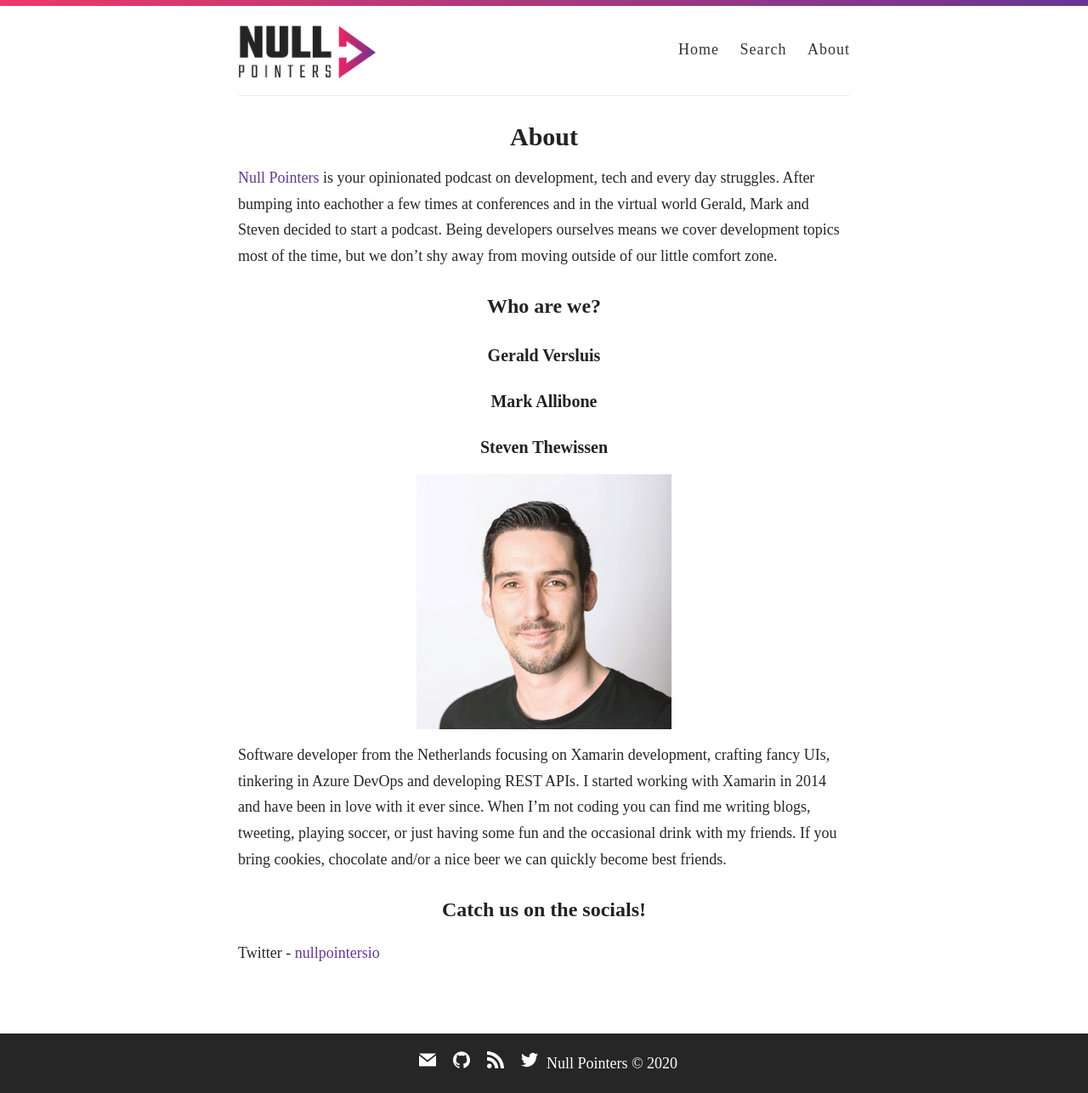
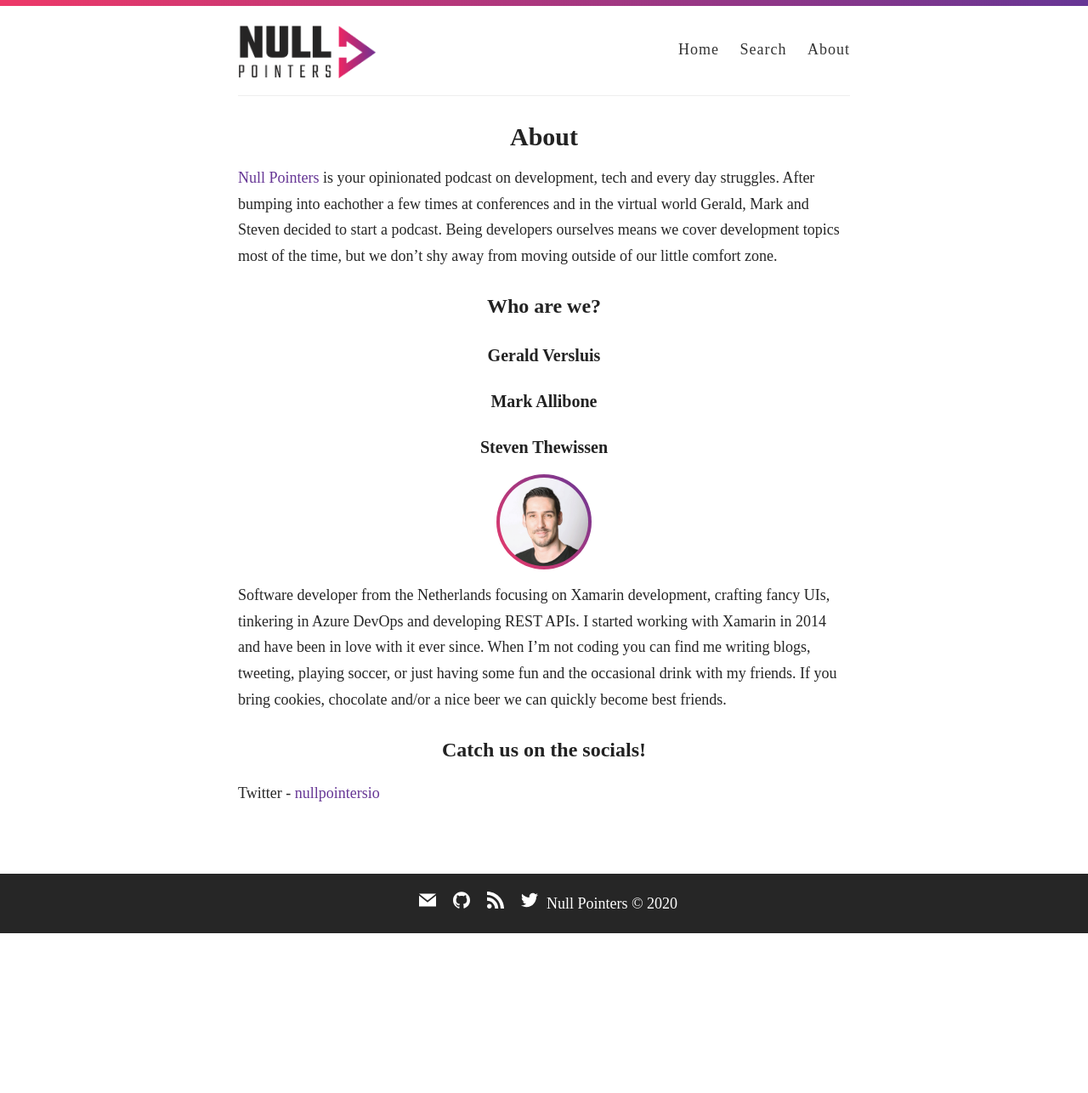
Before and after one commit to nullpointersio/website, a Jekyll site: the page built from _pages/about.md, in a window 1280 px wide. Shown: the whole page at 85% size. Built offline with Jekyll 4.4.1, drawn with Linux system fonts in a browser that asks for light colours; some web fonts are replaced; after the commit the page ends 1098 px from its top, so only the background shows below that.

Commit message:
Avatar on about page fixed

```diff
--- a/assets/style.scss
+++ b/assets/style.scss
@@ -433,6 +433,14 @@
     margin:0;
     padding:0;
   }
+}
+
+.muh-avatar {
+  border-radius: 50%;
+  height: 7rem;
+  border-width: 2px;
+  background: linear-gradient(50deg, $pink 0%, $purple 100%);
+  padding: 4px;
 }
 
 body:after {
```
